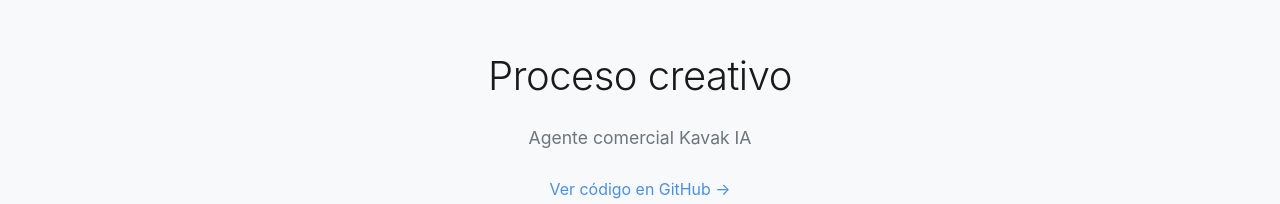
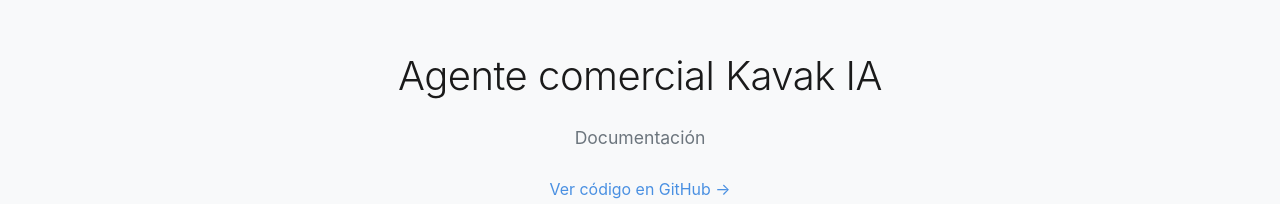
Before and after one commit to osstorres/test-k, a plain HTML site: page docs/index.html in a window 1280 px wide. Shown: the top 204 px of the page. Drawn offline with Linux system fonts and the light colour scheme; a script that the page names is missing.

Commit message:
FEAT: Docs

```diff
--- a/docs/index.html
+++ b/docs/index.html
@@ -313,8 +313,8 @@
 <body>
     <div class="container">
         <header>
-            <h1>Proceso creativo</h1>
-            <p class="subtitle">Agente comercial Kavak IA </p>
+            <h1>Agente comercial Kavak IA</h1>
+            <p class="subtitle">Documentación</p>
             <p style="margin-top: 15px;">
                 <a href="https://github.com/osstorres/test-k" target="_blank" style="font-size: 0.95em;">Ver código en GitHub →</a>
             </p>
```
